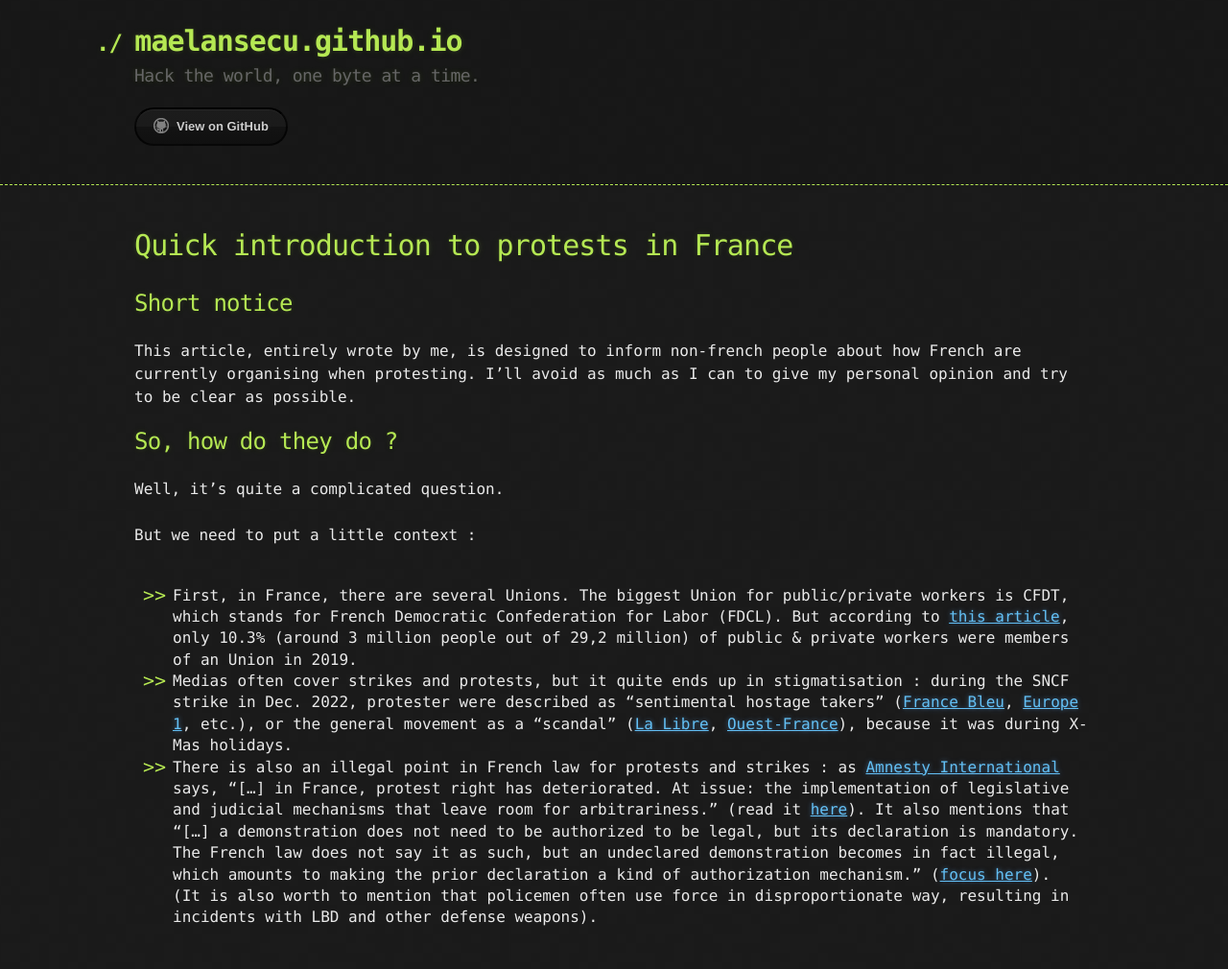
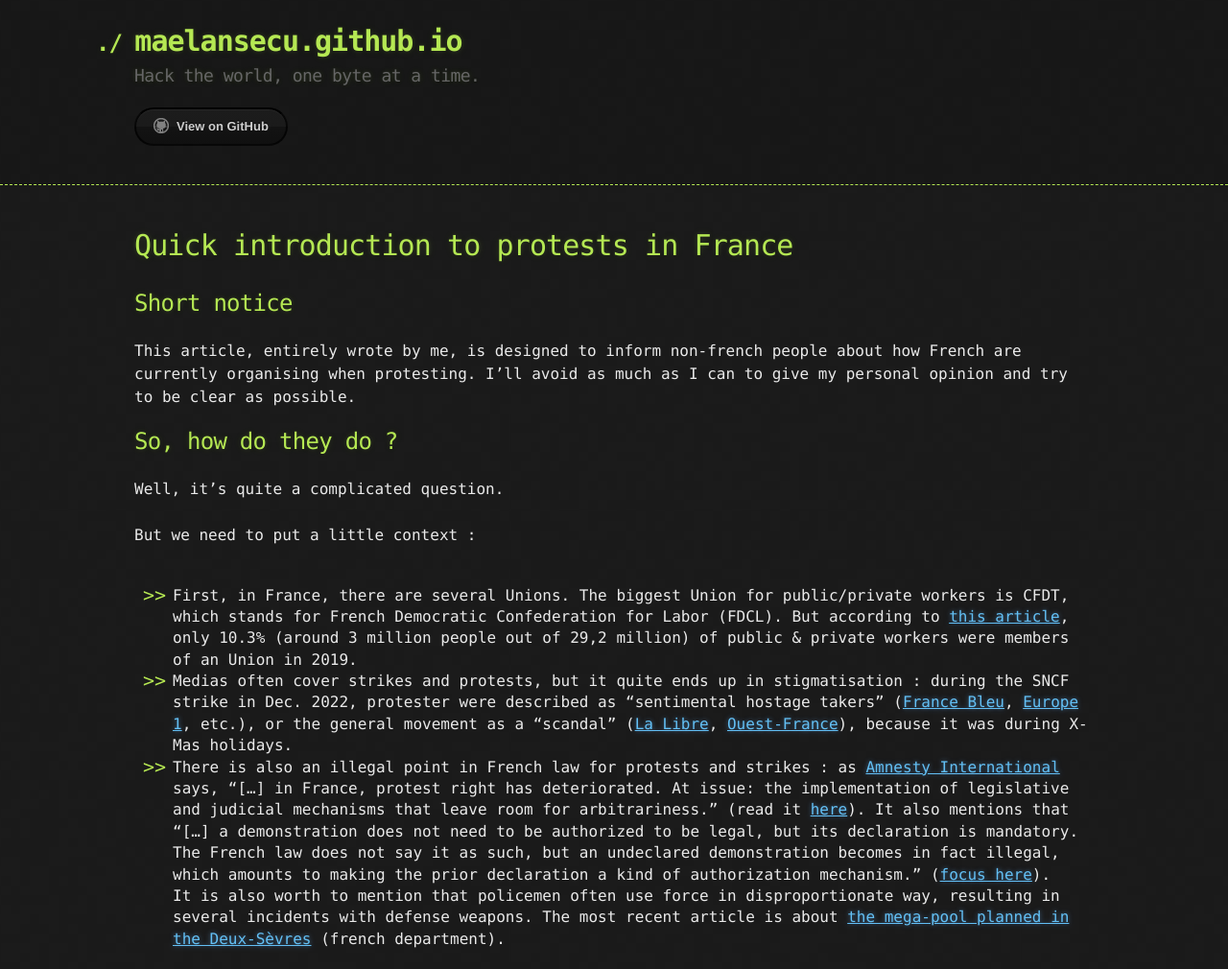
Before and after one commit to maelansecu/maelansecu.github.io, a Jekyll site: the page built from articles/how_do_french_protesters.md, in a window 1280 px wide. Shown: the whole page at 96% size. Built offline with Jekyll 4.4.1, drawn with Linux system fonts in a browser that asks for light colours; our own code applies the rules of GitHub Pages for plain Markdown files; before the commit the page ends 988 px from its top, so only the background shows below that.

Commit message:
modifié :         articles/how_do_french_protesters.md

```diff
--- a/articles/how_do_french_protesters.md
+++ b/articles/how_do_french_protesters.md
@@ -17,4 +17,4 @@ But we need to put a little context : <br><br>
 - First, in France, there are several Unions. The biggest Union for public/private workers is CFDT, which stands for French Democratic Confederation for Labor (FDCL). But according to [this article](https://dares.travail-emploi.gouv.fr/donnees/la-syndicalisation), only 10.3% (around 3 million people out of 29,2 million) of public & private workers were members of an Union in 2019. <br>
 - Medias often cover strikes and protests, but it quite ends up in stigmatisation : during the SNCF strike in Dec. 2022, protester were described as "sentimental hostage takers" ([France Bleu](https://www.francebleu.fr/infos/societe/c-est-une-prise-d-otage-la-greve-a-la-sncf-pour-le-week-end-de-noel-contrarient-les-mayennais-3921103), [Europe 1](https://www.europe1.fr/economie/edito-la-greve-a-la-sncf-une-prise-dotage-sociale-3926635), etc.), or the general movement as a "scandal" ([La Libre](https://www.lalibre.be/economie/entreprises-startup/2022/12/21/une-prise-dotage-un-scandale-vive-polemique-en-france-suite-a-lannulation-de-centaines-de-trains-sncf-lors-des-fetes-de-noel-UAEJVR24HZCG7OFKAWREW3EPVI/), [Ouest-France](https://www.ouest-france.fr/pays-de-la-loire/nantes-44000/greve-a-la-sncf-christelle-morancais-fustige-l-esprit-egoiste-de-ces-inconscients-4782f01c-8203-11ed-95d2-87cbdb857717)), because it was during X-Mas holidays.<br>
 - There is also an illegal point in French law for protests and strikes : as [Amnesty International](https://www.amnesty.org/fr/) says, "[...] in France, protest right has deteriorated. At issue: the implementation of legislative and judicial mechanisms that leave room for arbitrariness." (read it [here](https://www.amnesty.fr/dossiers/droit-de-manifester-en-france)). It also mentions that "[...] a demonstration does not need to be authorized to be legal, but its declaration is mandatory. The French law does not say it as such, but an undeclared demonstration becomes in fact illegal, which amounts to making the prior declaration a kind of authorization mechanism." ([focus here](https://www.amnesty.fr/focus/tout-savoir-sur-le-droit-de-manifester-en-france)).<br>
-(It is also worth to mention that policemen often use force in disproportionate way, resulting in incidents with LBD and other defense weapons).
+It is also worth to mention that policemen often use force in disproportionate way, resulting in several incidents with defense weapons. The most recent article is about [the mega-pool planned in the Deux-Sèvres](https://www.lexpress.fr/sciences-sante/sante/forte-hausse-des-blessures-aux-yeux-par-lbd-depuis-les-gilets-jaunes_2105492.html) (french department).<br>
```
